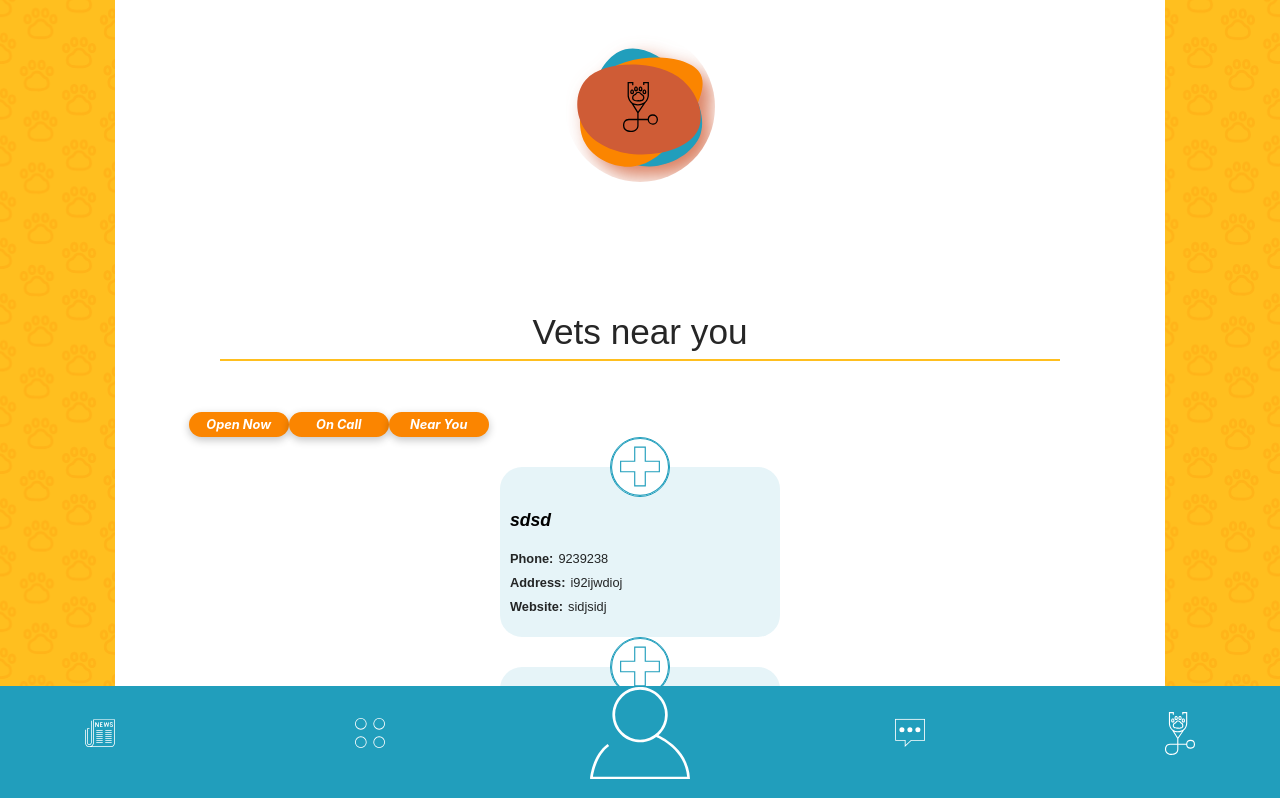
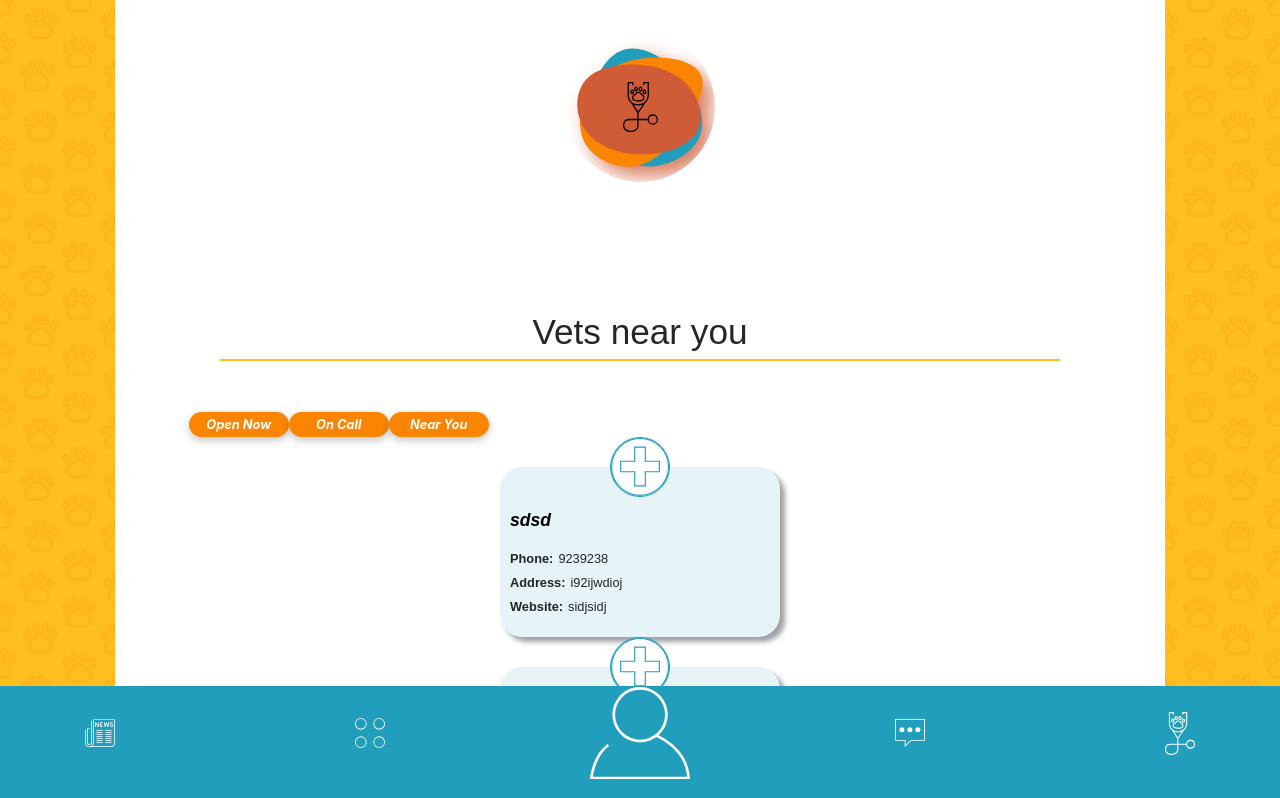
Before and after one commit to ozzyee/pawcket, a Next.js app: page /vets in a window 1280 px wide. Shown: the top 798 px of the page. Built offline with nearby package versions, Linux system fonts and the light colour scheme.

Commit message:
Added a lovely, lovely shadow

```diff
--- a/src/components/vets-info/vets-info.style.ts
+++ b/src/components/vets-info/vets-info.style.ts
@@ -13,6 +13,7 @@ export const VetsInfoDiv = styled.div`
    padding: 10px;
    padding-top: 40px;
    padding-bottom: 20px;
+   box-shadow: 5px 5px 5px rgba(14, 23, 27, .4);
 `;
 
 export const VetsLogoHolder = styled.div`
```
